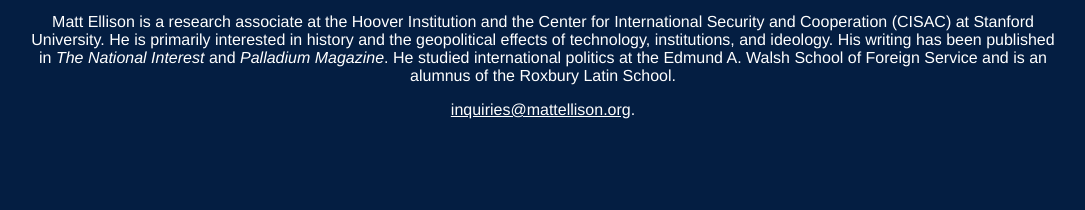
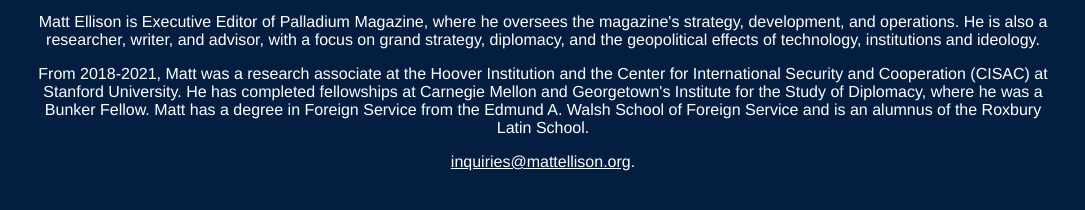
Before and after one commit to mgellison/web, a plain HTML site: page docs/index.html in a window 1280 px wide. Shown: the part 614-824 px from the top of the page, without its empty margins (97-1182 px from the left). Before the commit the page ends 800 px from the top, so only its background shows below. Drawn offline with Linux system fonts and the light colour scheme.

Commit message:
Update index.html

```diff
--- a/docs/index.html
+++ b/docs/index.html
@@ -25,7 +25,9 @@
 <h1><span style="color: #ffffff;">Matt Ellison</span></h1>
 <img src="/mge-alps-3.png" width="auto" height="500" />
 <div style="text-align: center; margin-right: 5%; margin-left: 5%;">
-<p><span style="color: #ffffff;">Matt Ellison is a research associate at the Hoover Institution and the Center for International Security and Cooperation (CISAC) at Stanford University. He is primarily interested in history and the geopolitical effects of technology, institutions, and ideology. His writing has been published in <em>The National Interest</em> and <em>Palladium Magazine</em>. He studied international politics at the Edmund A. Walsh School of Foreign Service and is an alumnus of the Roxbury Latin School.</span></p>
+<p><span style="color: #ffffff;">Matt Ellison is Executive Editor of Palladium Magazine, where he oversees the magazine's strategy, development, and operations. He is also a researcher, writer, and advisor, with a focus on grand strategy, diplomacy, and the geopolitical effects of technology, institutions and ideology.</span></p>
+
+<p><span style="color: #ffffff;">From 2018-2021, Matt was a research associate at the Hoover Institution and the Center for International Security and Cooperation (CISAC) at Stanford University. He has completed fellowships at Carnegie Mellon and Georgetown's Institute for the Study of Diplomacy, where he was a Bunker Fellow. Matt has a degree in Foreign Service from the Edmund A. Walsh School of Foreign Service and is an alumnus of the Roxbury Latin School.</span></p>
 <p><span style="color: #ffffff;"><a style="color: #ffffff;" href="mailto:inquiries@mattellison.org">inquiries@mattellison.org</a>.</span></p>
 </div>
 </div>
```
